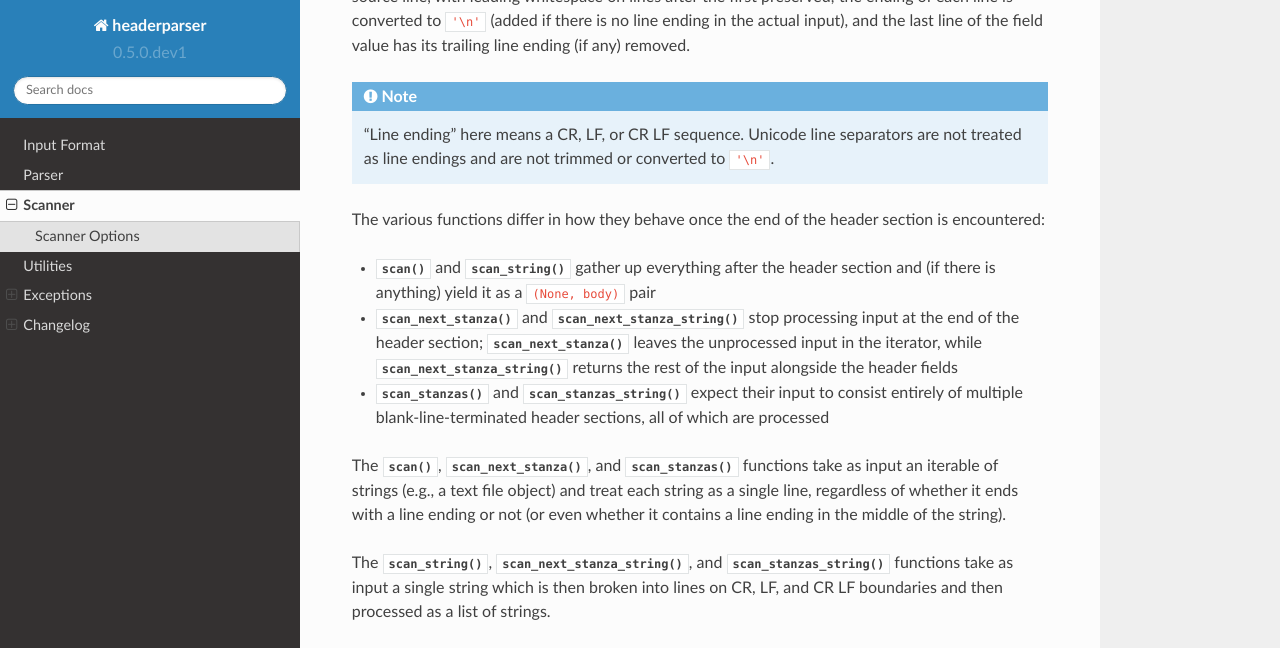
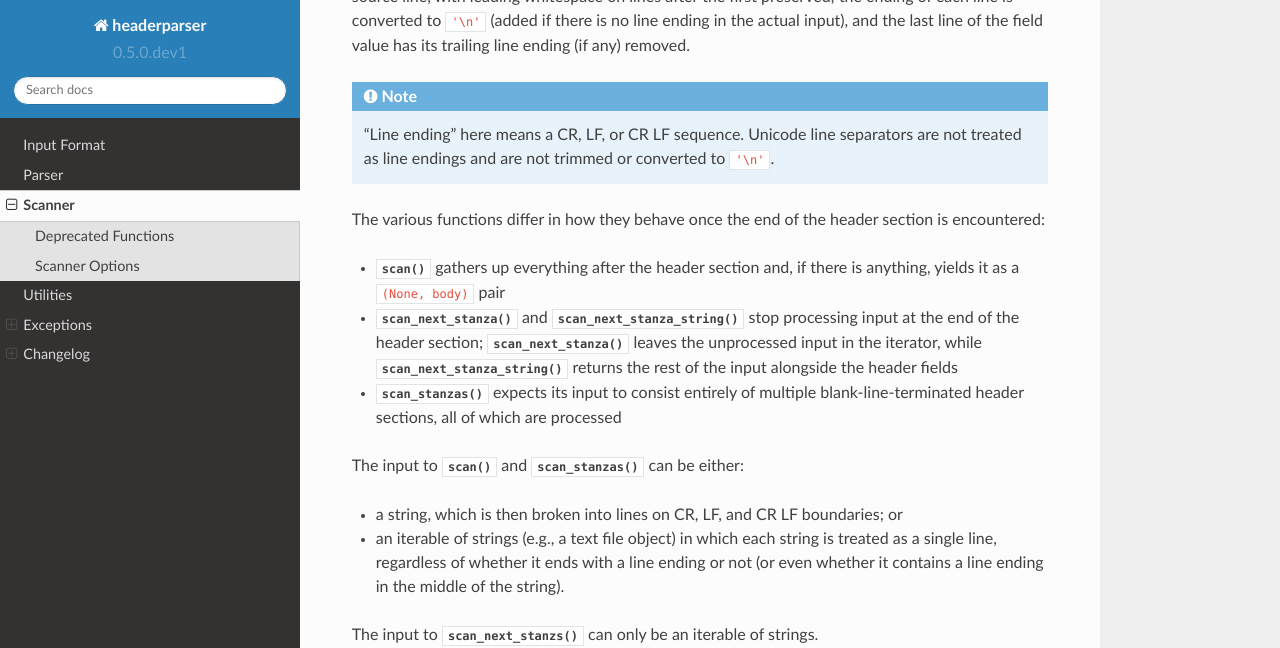
Before and after one commit to wheelodex/headerparser, a Sphinx documentation site: the page built from docs/scanner.rst, in a window 1280 px wide and 1400 px high, scrolled down 392 px. Shown: the top 648 px of the window. Built offline with Sphinx 7.4.7 and the Read the Docs theme 2.0.0, drawn with Linux system fonts in a browser that asks for light colours; some of the changed text lies outside the part shown; grey boxes are pictures that could not be loaded.

Commit message:
Make `scan()` and `scan_stanzas()` take strings

```diff
--- a/README.rst
+++ b/README.rst
@@ -126,7 +126,7 @@ Allow fields you didn't even think of:
 
 Just split some headers into names & values and worry about validity later:
 
->>> for field in headerparser.scan_string('''\
+>>> for field in headerparser.scan('''\
 ... Name: Scanner Sample
 ... Unknown headers: no problem
 ... Unparsed-Boolean: yes
--- a/docs/changelog.rst
+++ b/docs/changelog.rst
@@ -11,6 +11,8 @@ v0.5.0 (in development)
   ``HeaderParser.parse_lines()`` (all deprecated in v0.4.0)
 - Type annotations added
 - The scanner options to the scanner functions are now keyword-only
+- `scan()` and `scan_stanzas()` can now parse strings directly.  As a result,
+  `scan_string()` and `scan_stanzas_string()` are now deprecated.
 
 
 v0.4.0 (2019-05-29)
--- a/docs/index.rst
+++ b/docs/index.rst
@@ -102,7 +102,7 @@ Allow fields you didn't even think of:
 
 Just split some headers into names & values and worry about validity later:
 
->>> for field in headerparser.scan_string('''\
+>>> for field in headerparser.scan('''\
 ... Name: Scanner Sample
 ... Unknown headers: no problem
 ... Unparsed-Boolean: yes
--- a/docs/scanner.rst
+++ b/docs/scanner.rst
@@ -26,32 +26,37 @@ value has its trailing line ending (if any) removed.
 The various functions differ in how they behave once the end of the header
 section is encountered:
 
-- `scan()` and `scan_string()` gather up everything after the header section
-  and (if there is anything) yield it as a ``(None, body)`` pair
+- `scan()` gathers up everything after the header section and, if there is
+  anything, yields it as a ``(None, body)`` pair
 
 - `scan_next_stanza()` and `scan_next_stanza_string()` stop processing input at
   the end of the header section; `scan_next_stanza()` leaves the unprocessed
   input in the iterator, while `scan_next_stanza_string()` returns the rest of
   the input alongside the header fields
 
-- `scan_stanzas()` and `scan_stanzas_string()` expect their input to consist
-  entirely of multiple blank-line-terminated header sections, all of which are
-  processed
+- `scan_stanzas()` expects its input to consist entirely of multiple
+  blank-line-terminated header sections, all of which are processed
 
-The `scan()`, `scan_next_stanza()`, and `scan_stanzas()` functions take as
-input an iterable of strings (e.g., a text file object) and treat each string
-as a single line, regardless of whether it ends with a line ending or not (or
-even whether it contains a line ending in the middle of the string).
+The input to `scan()` and `scan_stanzas()` can be either:
 
-The `scan_string()`, `scan_next_stanza_string()`, and `scan_stanzas_string()`
-functions take as input a single string which is then broken into lines on CR,
-LF, and CR LF boundaries and then processed as a list of strings.
+- a string, which is then broken into lines on CR, LF, and CR LF boundaries; or
+
+- an iterable of strings (e.g., a text file object) in which each string is
+  treated as a single line, regardless of whether it ends with a line ending or
+  not (or even whether it contains a line ending in the middle of the string).
+
+The input to `scan_next_stanzs()` can only be an iterable of strings.
+
+The input to `scan_next_stanza_string()` can only be a single string.
 
 .. autofunction:: scan
-.. autofunction:: scan_string
 .. autofunction:: scan_next_stanza
 .. autofunction:: scan_next_stanza_string
 .. autofunction:: scan_stanzas
+
+Deprecated Functions
+--------------------
+.. autofunction:: scan_string
 .. autofunction:: scan_stanzas_string
 
 .. _scan_opts:
--- a/setup.cfg
+++ b/setup.cfg
@@ -50,6 +50,8 @@ packages = find:
 package_dir =
     =src
 python_requires = ~=3.6
+install_requires =
+    Deprecated ~= 1.2
 
 [options.packages.find]
 where = src
```
Also changed, not shown: CHANGELOG.md (+2 -0 lines), 7 other files.
